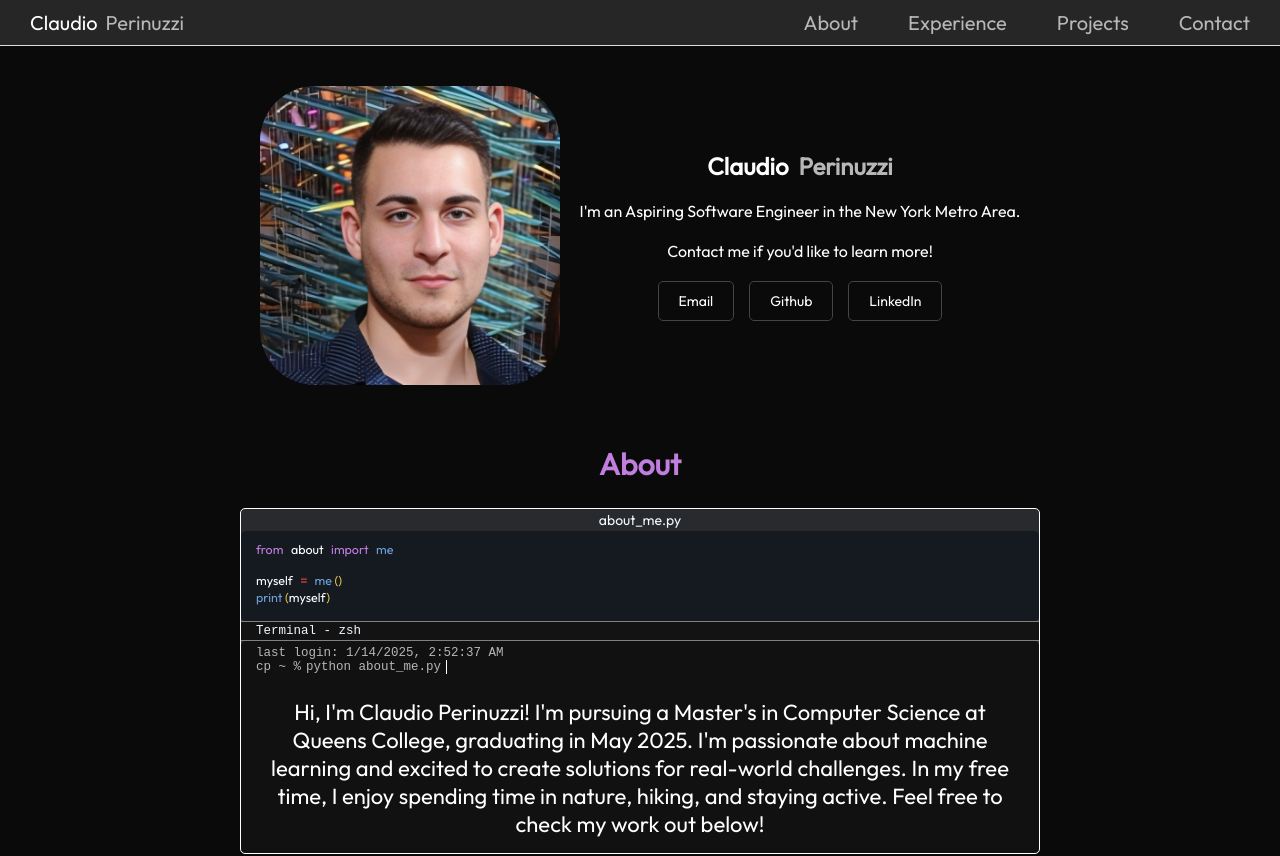
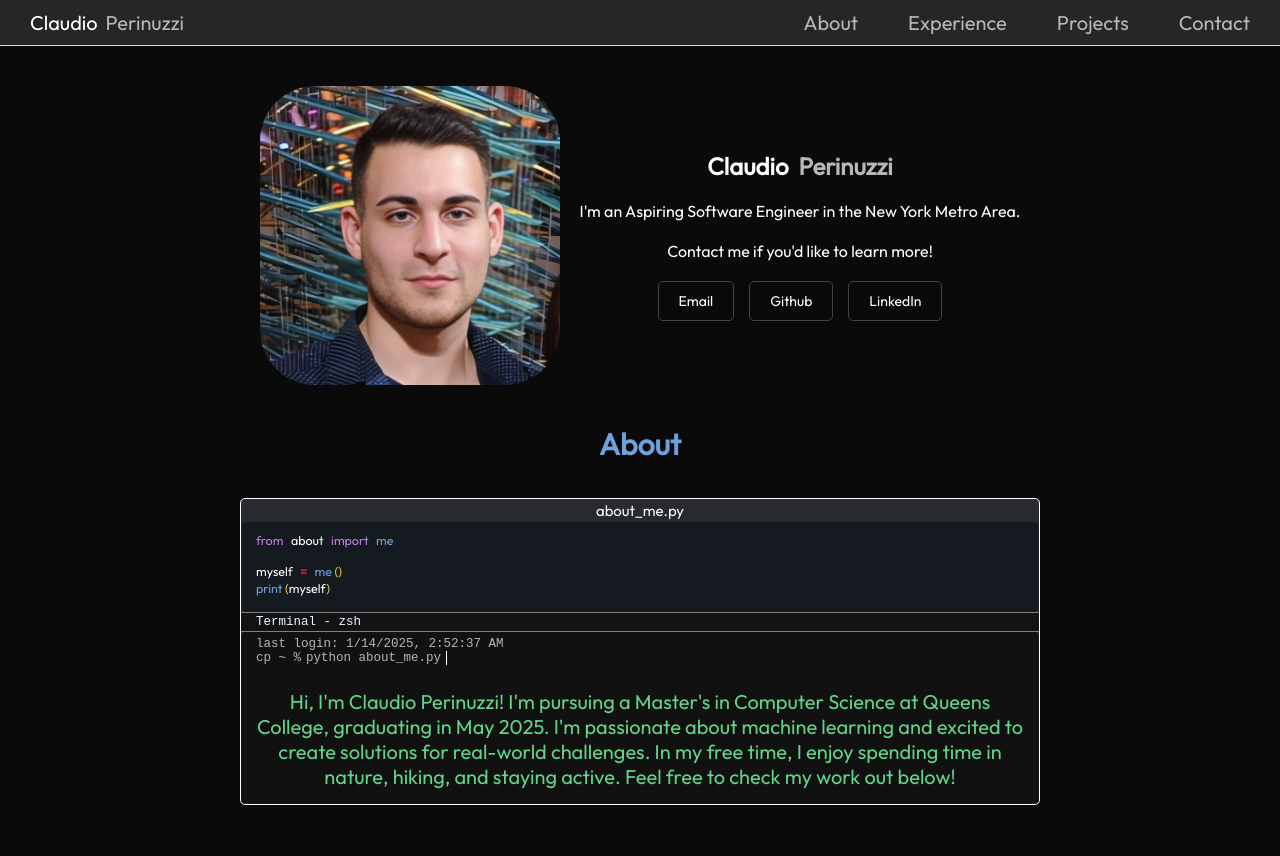
Before and after one commit to Claudio-Perinuzzi/portfolio-website, a React (Vite) app: page / in a window 1280 px wide. Shown: the top 856 px of the page. Built offline with nearby package versions, Linux system fonts and the light colour scheme.

Commit message:
Finished styling

```diff
--- a/src/components/About/About.module.css
+++ b/src/components/About/About.module.css
@@ -1,15 +1,11 @@
 @import "../../vars.css";
-
-:root {
-    color: aliceblue;
-}
 
 .aboutHeader {
     font-size: 30px;
-    margin-top: 60px;
-    margin-bottom: 25px;
+    margin-top: 40px;
+    margin-bottom: 35px;
     text-align: center;
-    color: rgb(193, 126, 223);
+    color: rgb(111, 161, 221);
 }
 
 .windowContainer {
@@ -26,9 +22,8 @@
     box-sizing: border-box;
 }
 
-
 .tabHeader {
-    font-size: 14px;
+    font-size: 15px;
     text-align: center;
     padding-top: 2px;
     padding-bottom: 2px;
@@ -93,8 +88,8 @@
     margin-top: 10px;
     animation: fadeIn 1s ease-in-out forwards;
     animation-delay: 1s;
-    font-size: 22px;
-    color: white;
+    font-size: 20px;
+    color: rgb(98, 212, 138);
     padding-bottom: 5px;
     text-align: center;
 }
```
